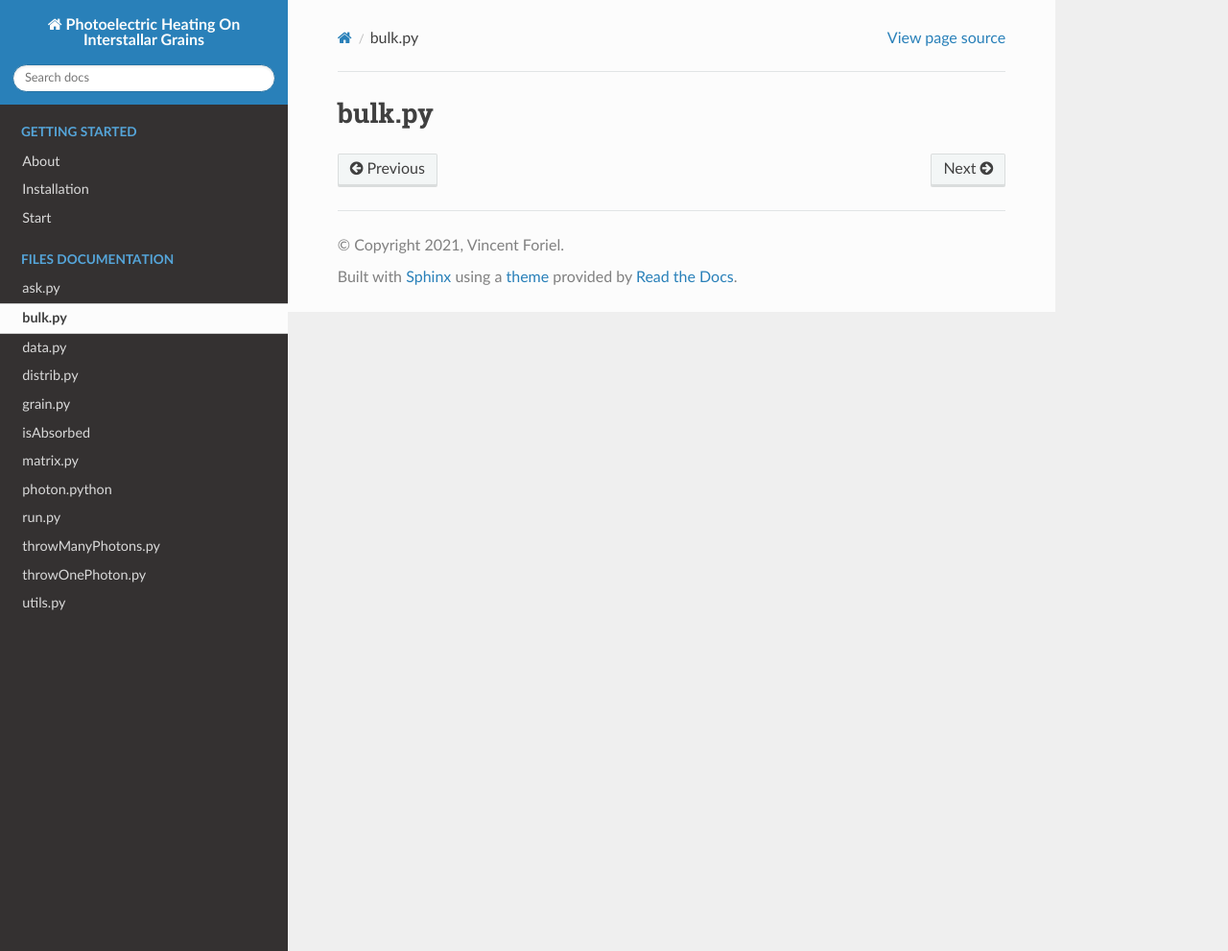
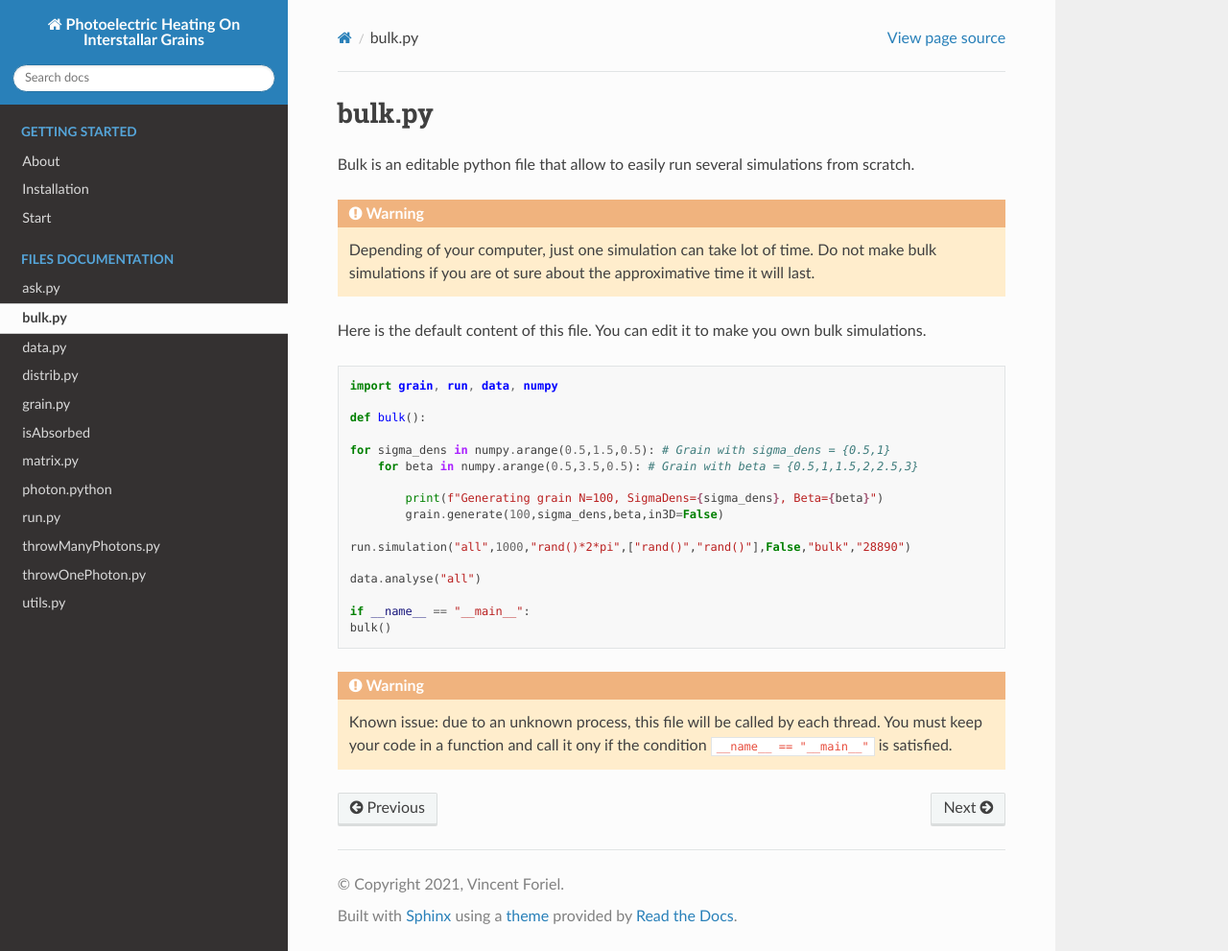
Before and after one commit to LeiRoF/M1-Photoelectric_Heat_On_Interstellar_Grains, a Sphinx documentation site: the page built from docs/bulk.rst, in a window 1280 px wide and 991 px high. Shown: the whole window at 96% size. Built offline with Sphinx 7.4.7 and the Read the Docs theme 2.0.0, drawn with Linux system fonts in a browser that asks for light colours.

Commit message:
Updated doc

```diff
--- a/ask.py
+++ b/ask.py
@@ -285,7 +285,7 @@ def grains():
         for file in list:
             # Removing files delimiters
             if file[0] == file[-1] in ["'",'"']: file = file[1:-2]
-            grains.append(grain.getFromFile("grains/" + file))
+            grains.append(np.loadtxt(file)("grains/" + file))
             names.append(splitext(file)[0])
         return grains,names
 
--- a/docs/ask.rst
+++ b/docs/ask.rst
@@ -7,7 +7,7 @@ This file contain several functions that check parameters given by the user. It
 - If this variable is not defined, the function will read ``argv`` list
 - If there is no corresponding ``argv``, the function will ask the parameter to the user
 
-To be more precize, here there is the global usual structure of these functions:
+To be more precize, here is the usual structure of these functions:
 
 .. code-block:: python
 
--- a/docs/bulk.rst
+++ b/docs/bulk.rst
@@ -1,2 +1,33 @@
 bulk.py
 =======
+
+Bulk is an editable python file that allow to easily run several simulations from scratch.
+
+.. warning::
+
+    Depending of your computer, just one simulation can take lot of time. Do not make bulk simulations if you are ot sure about the approximative time it will last.
+
+Here is the default content of this file. You can edit it to make you own bulk simulations.
+
+.. code-block:: python
+
+    import grain, run, data, numpy
+
+    def bulk():
+
+    for sigma_dens in numpy.arange(0.5,1.5,0.5): # Grain with sigma_dens = {0.5,1}
+        for beta in numpy.arange(0.5,3.5,0.5): # Grain with beta = {0.5,1,1.5,2,2.5,3}
+
+            print(f"Generating grain N=100, SigmaDens={sigma_dens}, Beta={beta}")
+            grain.generate(100,sigma_dens,beta,in3D=False)
+
+    run.simulation("all",1000,"rand()*2*pi",["rand()","rand()"],False,"bulk","28890")
+
+    data.analyse("all")
+
+    if __name__ == "__main__":
+    bulk()
+
+.. warning::
+
+    Known issue: due to an unknown process, this file will be called by each thread. You must keep your code in a function and call it ony if the condition ``__name__ == "__main__"`` is satisfied.
--- a/docs/index.rst
+++ b/docs/index.rst
@@ -20,9 +20,9 @@ Welcome to the Photoelectric Heating On Interstallar Grains documentation!
 
    ask.rst
    bulk.rst
-   data.md
+   data.rst
    distrib.md
-   grain.md
+   grain.rst
    isAbsorbed.rst
    matrix.rst
    photon.rst
--- a/run.py
+++ b/run.py
@@ -5,6 +5,7 @@ from time import time
 from os.path import isfile, splitext
 from os import listdir
 from utils import endProgram, CPUcount, CPUinfo
+import numpy as np
 
 import grain
 import throwManyPhotons
@@ -30,7 +31,7 @@ def simulation(fileList = None, count = None, angle = None, target = [], verbose
 
     elif fileList.lower() in ["a", "all"]:
         for i in listdir("./grains/"):
-            grains.append(grain.getFromFile("grains/" + i))
+            grains.append(np.loadtxt("grains/" + i))
             names.append(splitext(i)[0]) # Getting file name
 
     # Else, get the grain from give file(s)
@@ -39,7 +40,7 @@ def simulation(fileList = None, count = None, angle = None, target = [], verbose
         if "example.txt" in fileList:
             grain.checkExampleGrain()
         for i in fileList:
-            grains.append(grain.getFromFile("grains/" + i))
+            grains.append(np.loadtxt("grains/" + i))
             names.append(splitext(i)[0].split("/")[-1].split("\\")[-1])
     if len(grains) == 0: endProgram(reason="noGrain")
 
```
Also changed, not shown: bulk.py (+5 -7 lines), docs/data.md (deleted, +0 -1 lines), docs/data.rst (added, +28 -0 lines), docs/grain.md (deleted, +0 -1 lines), docs/grain.rst (added, +87 -0 lines), docs/throwManyPhotons.md (+1 -1 lines), docs/throwOnePhoton.md (+1 -5 lines), grain.py (+3 -11 lines).
